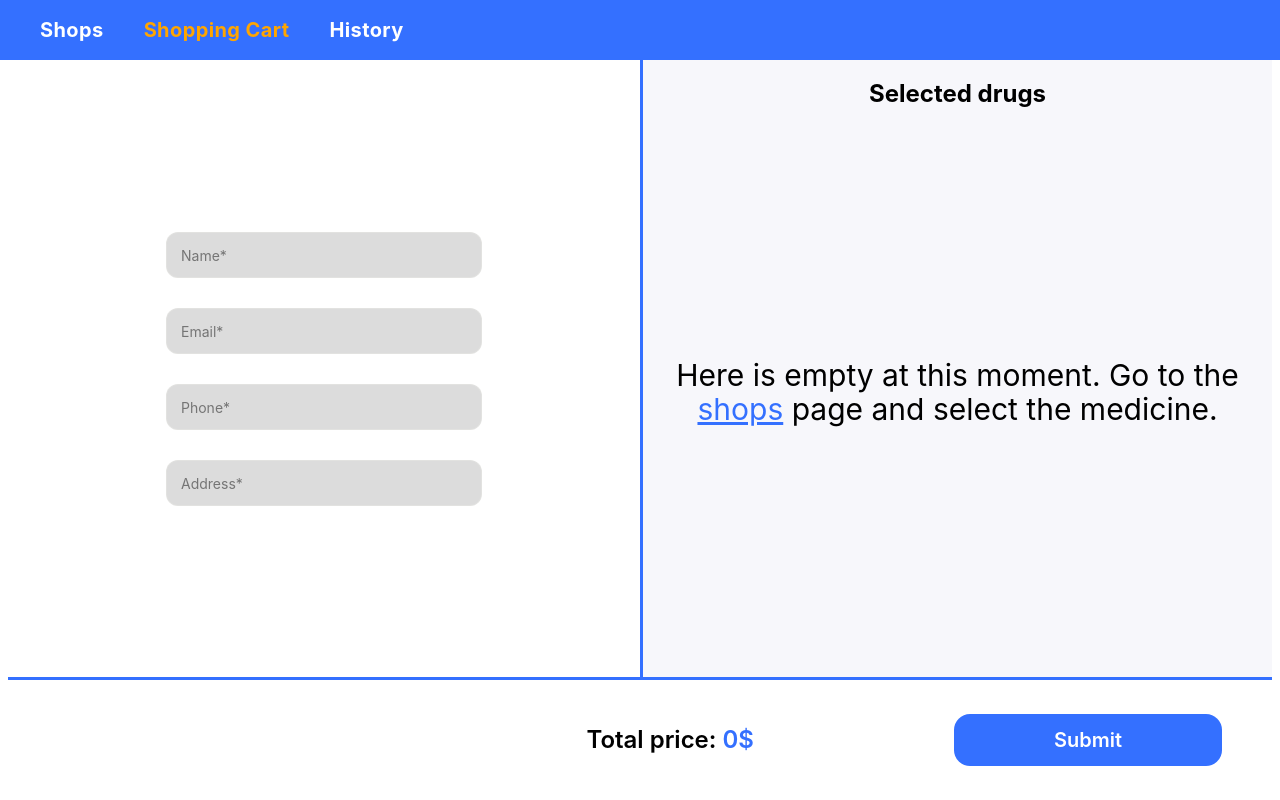
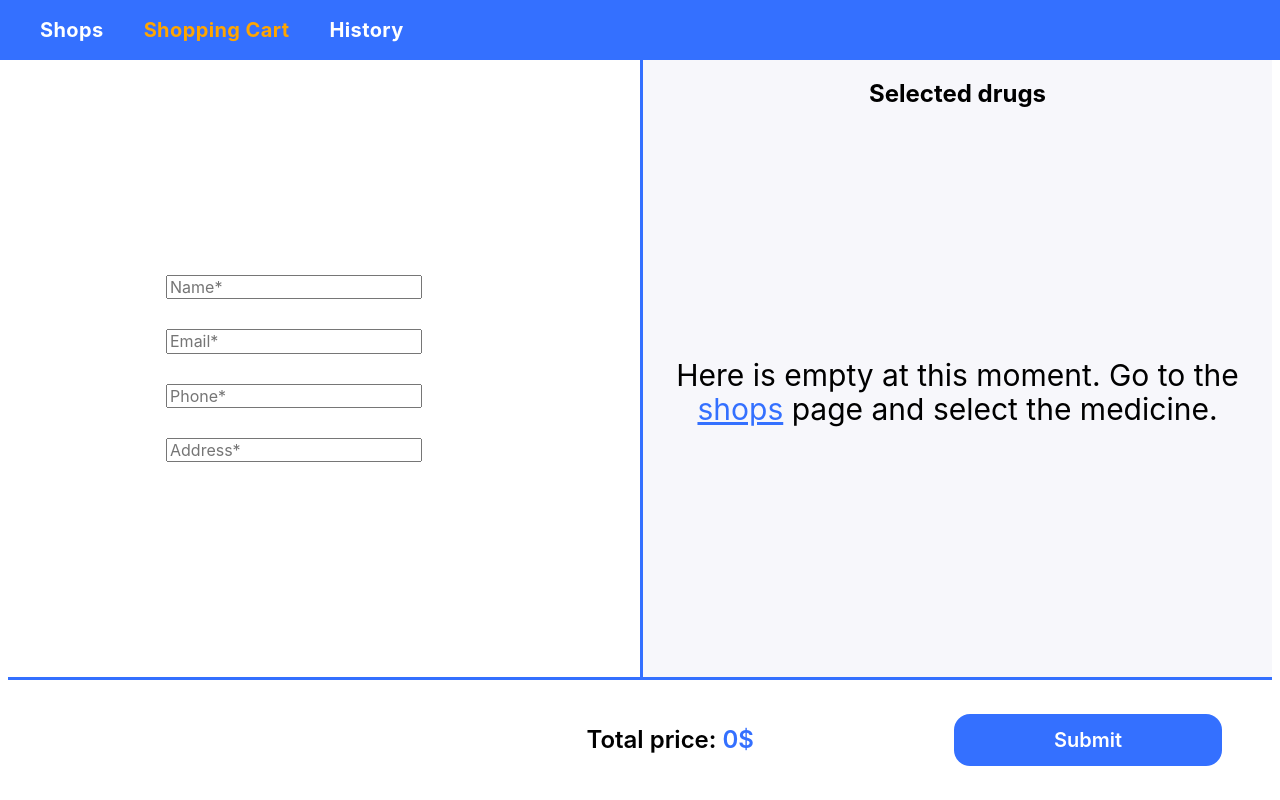
Before and after one commit to Movash/medicine-delivery-app, a React (Create React App) app: page /shoppingCart in a window 1280 px wide. Built offline with nearby package versions, Linux system fonts and the light colour scheme.

Commit message:
change_user_form_input_styles

```diff
--- a/src/components/UserForm/UserForm.styled.js
+++ b/src/components/UserForm/UserForm.styled.js
@@ -2,22 +2,22 @@ import { styled } from 'styled-components';
 
 export const FormCont = styled('div')(() => {
   return {
-    input: {
-      fontSize: '14px',
-      lineHeight: 1.29,
-      width: '100%',
-      height: '46px',
-      border: '1px solid rgba(239, 237, 232, 0.3)',
-      borderRadius: '12px',
-      backgroundColor: 'var(--second-gray-color)',
-      textIndent: '12px',
-      outline: 'none',
-      paddingTop: '2px',
-      transition: 'border-color 250ms cubic-bezier(0.4, 0, 0.2, 1)',
-      '&:hover, &:focus': {
-        borderColor: 'var(--active-color)',
-      },
-    },
+    // input: {
+    //   fontSize: '14px',
+    //   lineHeight: 1.29,
+    //   width: '100%',
+    //   height: '46px',
+    //   border: '1px solid rgba(239, 237, 232, 0.3)',
+    //   borderRadius: '12px',
+    //   backgroundColor: 'var(--second-gray-color)',
+    //   textIndent: '12px',
+    //   outline: 'none',
+    //   paddingTop: '2px',
+    //   transition: 'border-color 250ms cubic-bezier(0.4, 0, 0.2, 1)',
+    //   '&:hover, &:focus': {
+    //     borderColor: 'var(--active-color)',
+    //   },
+    // },
     '.inputs-cont': {
       display: 'flex',
       flexDirection: 'column',
@@ -52,3 +52,21 @@ export const FormCont = styled('div')(() => {
     },
   };
 });
+
+export const UserFormInput = styled.input`
+  font-size: 14px;
+  line-height: 1.29;
+  width: 100%;
+  height: 46px;
+  border: 1px solid rgba(239, 237, 232, 0.3);
+  border-radius: 12px;
+  background-color: var(--second-gray-color);
+  text-indent: 12px;
+  outline: none;
+  padding-top: 2px;
+  transition: border-color 250ms cubic-bezier(0.4, 0, 0.2, 1);
+  &:hover,
+  &:focus {
+    border-color: var(--active-color);
+  }
+`;
```
